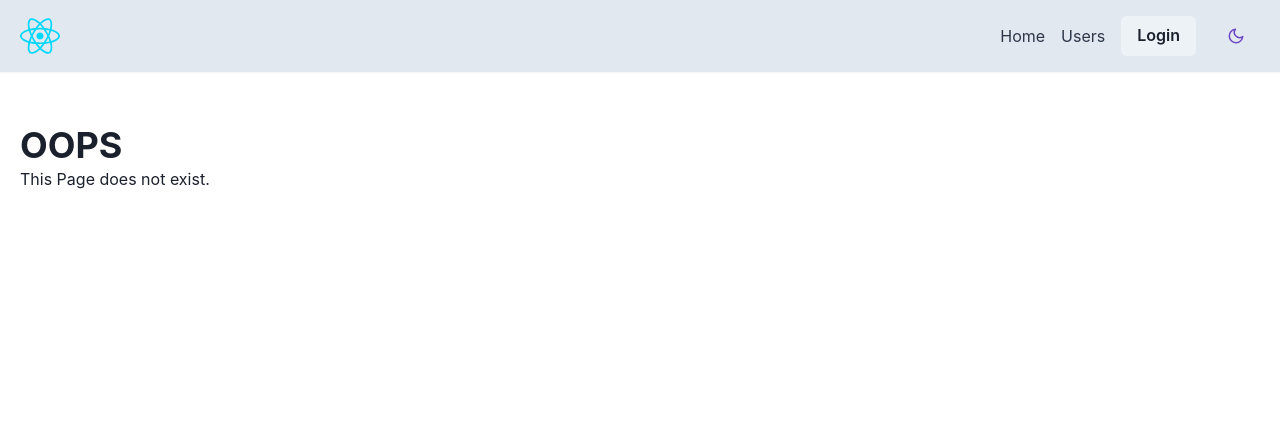
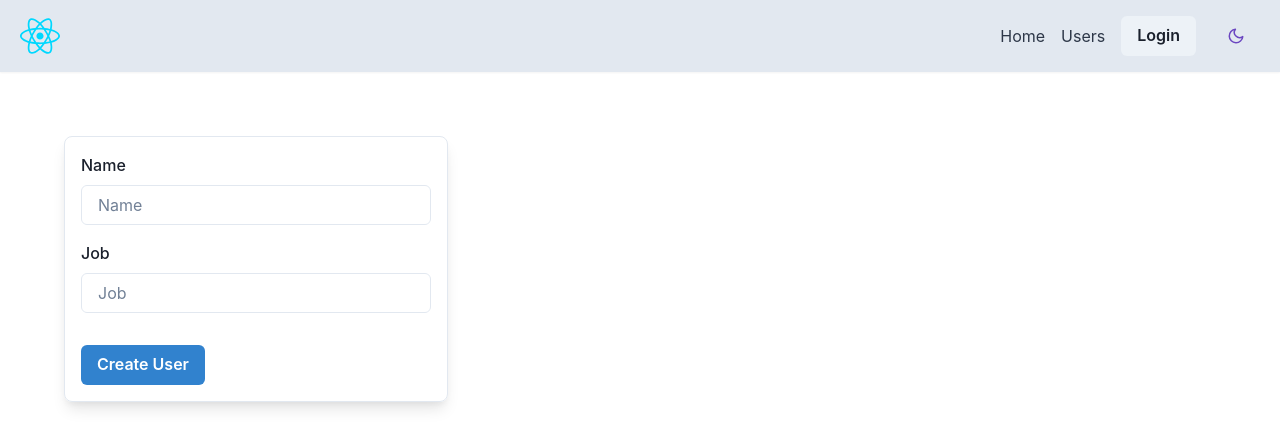
Before and after one commit to git-karthick/react-crud-app, a React (Vite) app: page /newuser in a window 1280 px wide. Shown: the top 448 px of the page. Built offline with nearby package versions, Linux system fonts and the light colour scheme.

Commit message:
Create User

```diff
--- a/package.json
+++ b/package.json
@@ -19,6 +19,7 @@
     "framer-motion": "^11.1.7",
     "react": "^18.2.0",
     "react-dom": "^18.2.0",
+    "react-hook-form": "^7.51.4",
     "react-icons": "^5.2.0",
     "react-router-dom": "^6.10.0",
     "zustand": "^4.3.7"
--- /dev/null
+++ b/src/components/CreateUser.tsx
@@ -0,0 +1,82 @@
+import { useForm } from "react-hook-form";
+import {
+  Box,
+  Button,
+  FormControl,
+  FormLabel,
+  Input,
+  FormErrorMessage,
+  useToast,
+} from "@chakra-ui/react";
+
+interface FormData {
+  name: string;
+  job: string;
+}
+
+const CreateUser = () => {
+  const {
+    register,
+    handleSubmit,
+    formState: { errors, isSubmitting },
+  } = useForm<FormData>();
+  const toast = useToast();
+
+  const onSubmit = (data: FormData) => {
+    // Simulate an API call
+    console.log(data);
+    toast({
+      title: "User Created",
+      description: "You have created a user successfully.",
+      status: "success",
+      duration: 5000,
+      isClosable: true,
+    });
+  };
+
+  return (
+    <Box
+      maxW="sm"
+      borderWidth="1px"
+      borderRadius="lg"
+      overflow="hidden"
+      p={4}
+      boxShadow="lg"
+    >
+      <form onSubmit={handleSubmit(onSubmit)}>
+        <FormControl isInvalid={Boolean(errors.name)} mb={4}>
+          <FormLabel htmlFor="name">Name</FormLabel>
+          <Input
+            id="name"
+            placeholder="Name"
+            {...register("name", { required: "Name is required" })}
+          />
+          <FormErrorMessage>
+            {errors.name && errors.name.message}
+          </FormErrorMessage>
+        </FormControl>
+        <FormControl isInvalid={Boolean(errors.job)} mb={4}>
+          <FormLabel htmlFor="job">Job</FormLabel>
+          <Input
+            id="job"
+            placeholder="Job"
+            {...register("job", { required: "Job is required" })}
+          />
+          <FormErrorMessage>
+            {errors.job && errors.job.message}
+          </FormErrorMessage>
+        </FormControl>
+        <Button
+          mt={4}
+          colorScheme="blue"
+          isLoading={isSubmitting}
+          type="submit"
+        >
+          Create User
+        </Button>
+      </form>
+    </Box>
+  );
+};
+
+export default CreateUser;
--- a/src/routes.tsx
+++ b/src/routes.tsx
@@ -7,6 +7,7 @@ import PrivateRoute from "./components/PrivateRoute";
 //import { Suspense, lazy } from "react";
 import TableSkeleton from "./components/TableSkeleton";
 import UserDetailsPage from "./pages/UserDetailsPage";
+import CreateUser from "./components/CreateUser";
 //const UsersTable = lazy(() => import("./components/UsersTable"));
 const router = createBrowserRouter([
   {
@@ -29,6 +30,7 @@ const router = createBrowserRouter([
           { path: "users/:id", element: <UserDetailsPage /> },
         ],
       },
+      { path: "newuser", element: <CreateUser /> },
     ],
   },
 ]);
```
Also changed, not shown: src/hooks/useCreateUser.ts (added, +30 -0 lines), 1 other file (tests, documents, lock files or other folders).
